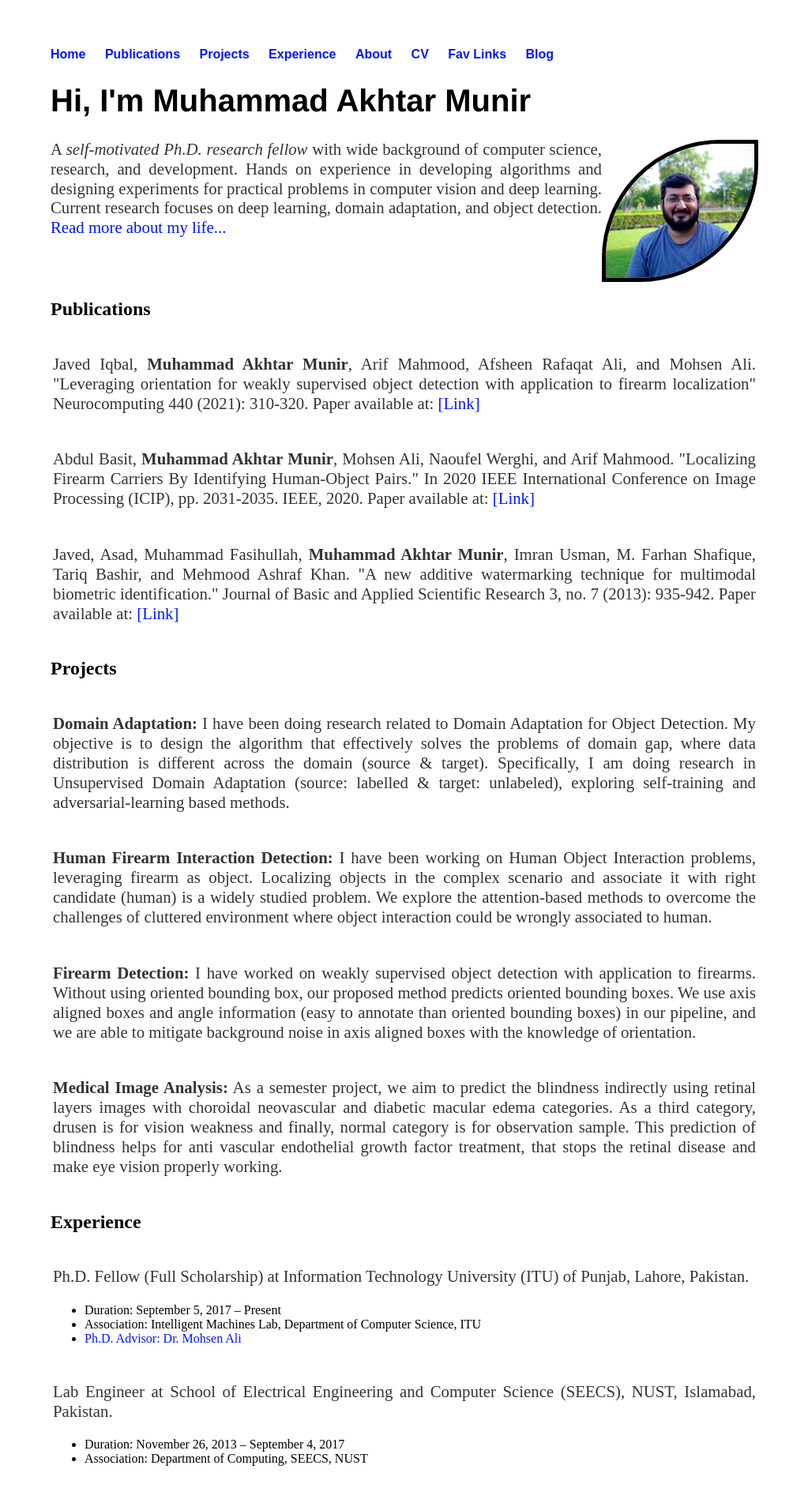
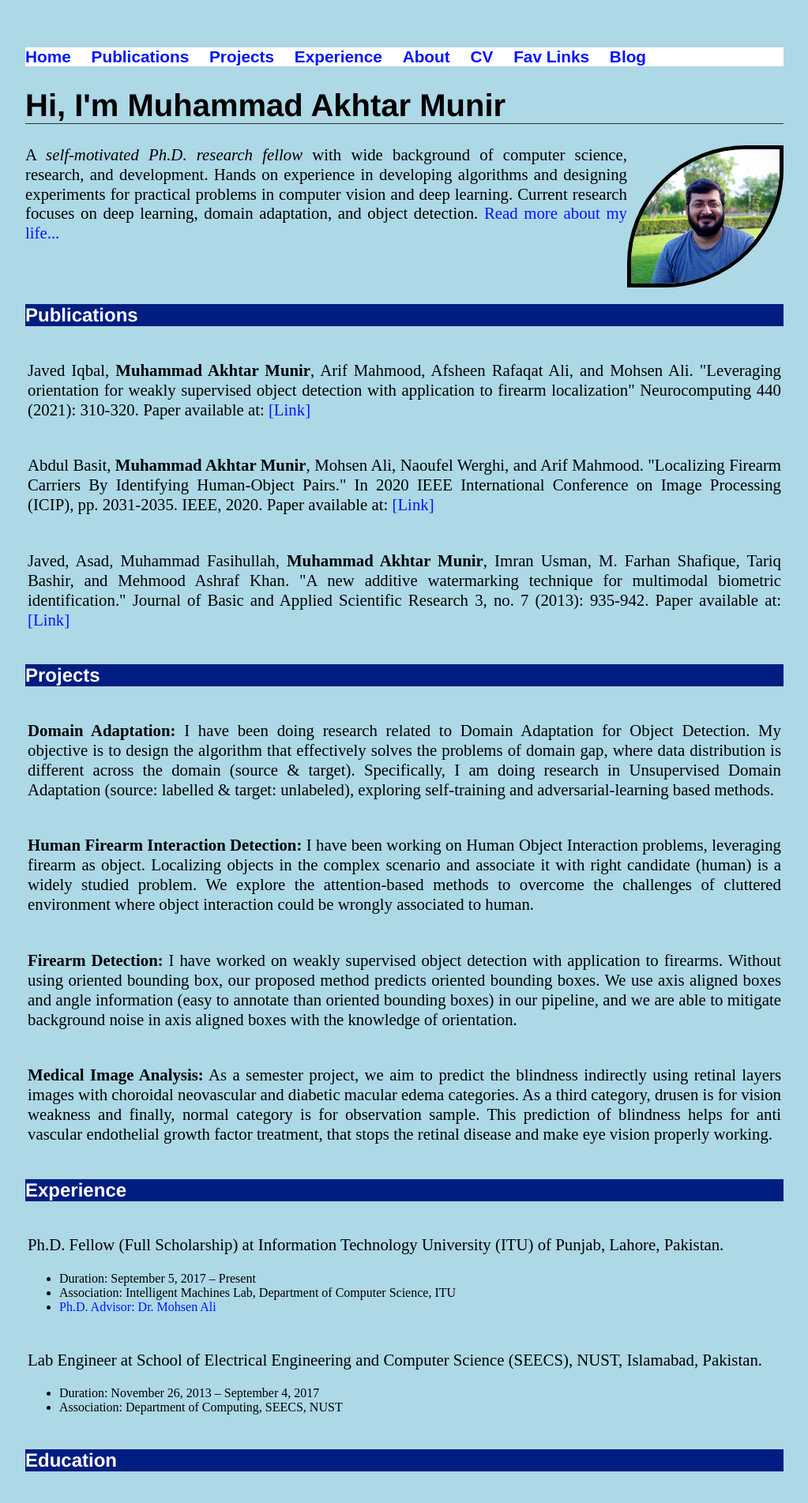
Before and after one commit to akhtarvision/akhtarvision.github.io, a Jekyll site: the page built from index.html, in a window 1280 px wide. Shown: the top 1903 px of the page at 79% size, without its empty margins (128-1151 px from the left). Built offline with Jekyll 4.4.1, drawn with Linux system fonts in a browser that asks for light colours.

Commit message:
Update main.css

```diff
--- a/css/main.css
+++ b/css/main.css
@@ -1,12 +1,18 @@
 body {
     margin: 60px auto;
-    width: 70%;
+    width: 75%;
+    background-color: lightblue;
 }
 nav ul, footer ul {
     font-family:'Arial', 'Sans-Serif';
     padding: 0px;
     list-style: none;
     font-weight: bold;
+    font-size: 1.3em;
+/*     color: #ffffff; */
+    background-color:#fff
+/*     border-radius: 1px */
+
 }
 nav ul li, footer ul li {
     display: inline;
@@ -22,15 +28,26 @@ a:hover {
 h1 {
     font-size: 2.5em;
     font-family:'Helvetica', 'Arial', 'Sans-Serif';
+    border-bottom: 1px solid #333
 }
 p {
     text-align: justify;
     font-size: 1.3em;
     line-height: 1.2em;
-    color: #333;
+    color: #000000;
 }
+
+h2 {
+/*     font-size: 2.5em; */
+    font-family:'Helvetica', 'Arial', 'Sans-Serif';
+    font-weight: bold;
+    color: #ffffff;
+    background-color:#001D81
+
+}
+
 footer {
-    border-top: 1px solid #d5d5d5;
+    border-top: 1px solid #333;
     font-size: .8em;
 }
 
```
